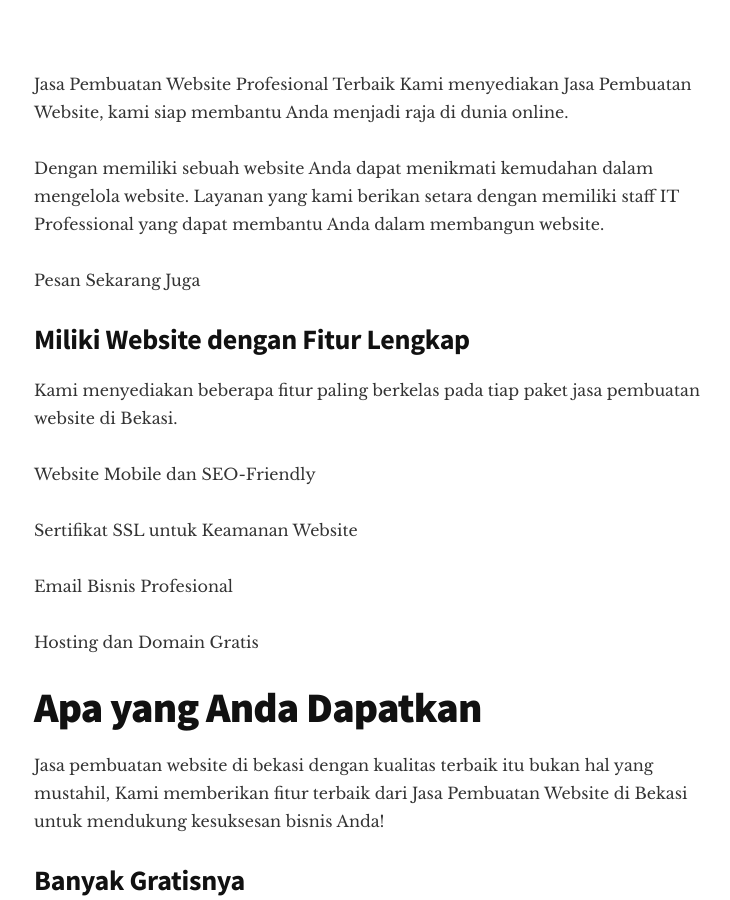
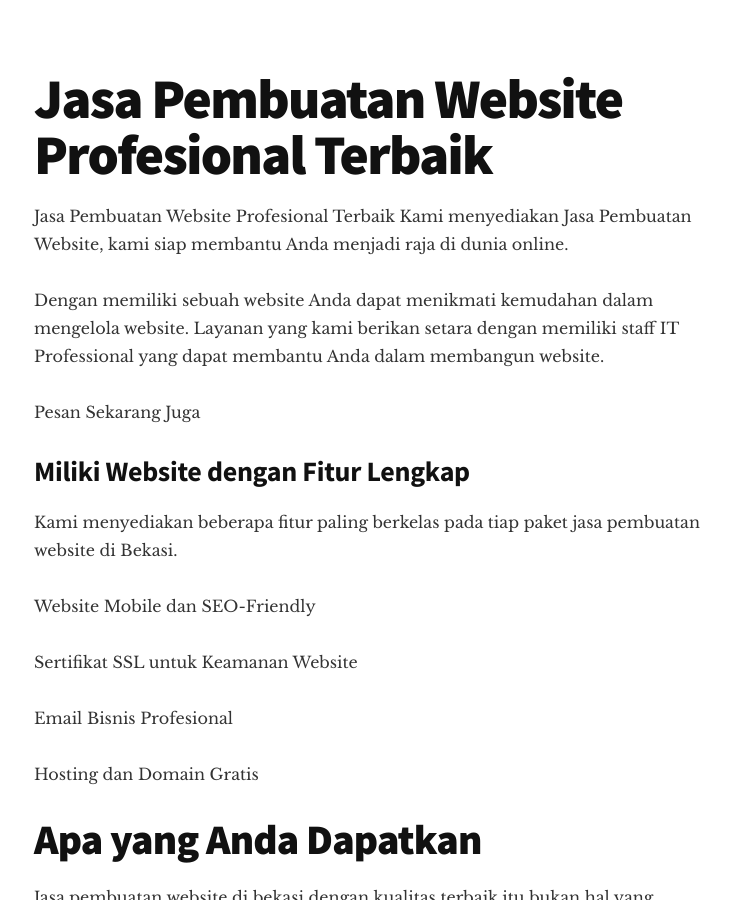
Before and after one commit to cwicaksono/cwicaksono.github.io, a Jekyll site: the page built from jasa-pembuatan-website-di-bekasi.md, in a window 1280 px wide and 900 px high. Shown: the whole window, without its empty margins (266-996 px from the left). Built offline with Jekyll 4.4.1, drawn with Linux system fonts in a browser that asks for light colours; Markdown is read by kramdown in place of the engine named in the settings.

Commit message:
Update jasa-pembuatan-website-di-bekasi.md

```diff
--- a/jasa-pembuatan-website-di-bekasi.md
+++ b/jasa-pembuatan-website-di-bekasi.md
@@ -5,6 +5,8 @@ profile: true
 layout: landingpage
 
 ---
+
+# Jasa Pembuatan Website Profesional Terbaik
 
 Jasa Pembuatan Website Profesional Terbaik
 Kami menyediakan Jasa Pembuatan Website, kami siap membantu Anda menjadi raja di dunia online.
```
